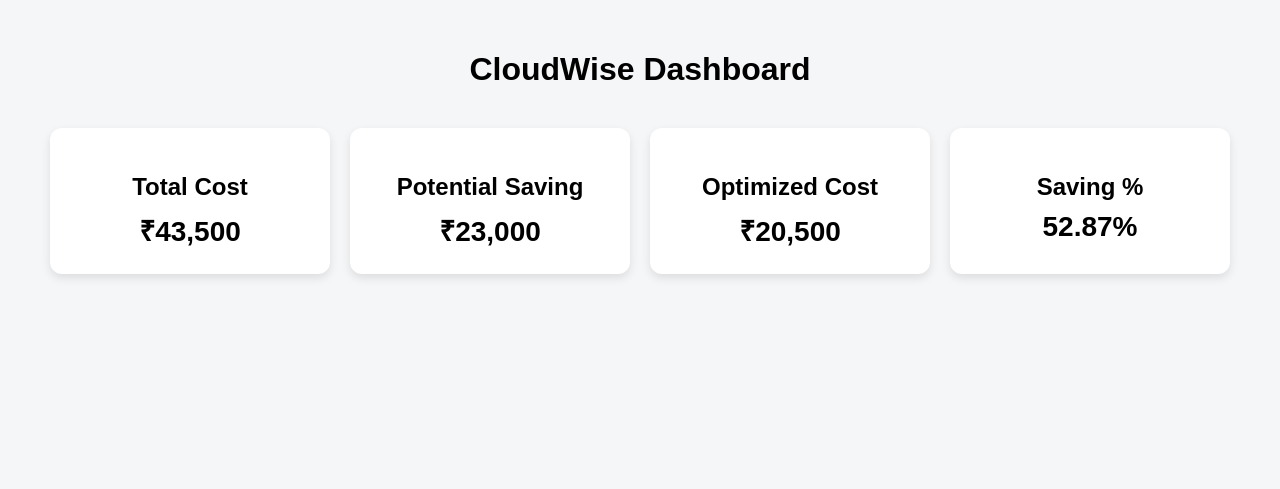
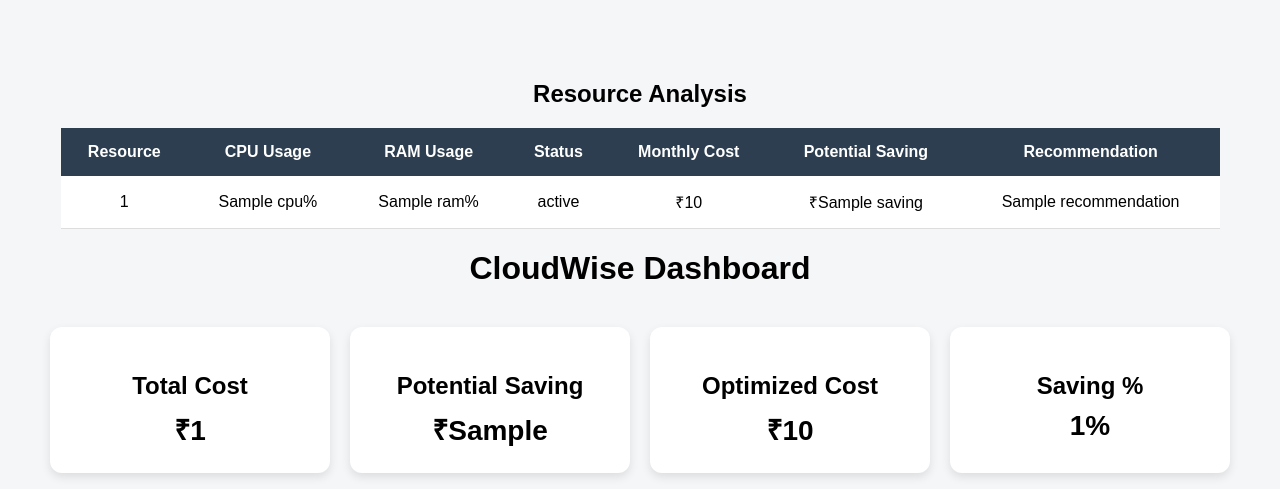
Before and after one commit to manav-jagtap/CloudWise, a Django app: template dashboard/templates/dashboard/home.html in a window 1280 px wide. Shown: the top 489 px of the page. Run offline with Django 5.2, Linux system fonts and the light colour scheme; the template is opened without the code that fills it: most values are stand-ins (such as "Sample title", 1, 10 or a date in 2020).

Commit message:
Added dynamic resource analysis dashboard

```diff
--- a/dashboard/templates/dashboard/home.html
+++ b/dashboard/templates/dashboard/home.html
@@ -4,6 +4,8 @@
     <title>CloudWise Dashboard</title>
 
     <style>
+
+
         body {
             font-family: Arial, sans-serif;
             background-color: #f4f6f8;
@@ -40,9 +42,87 @@
             font-size: 28px;
             font-weight: bold;
         }
+        .table-title {
+    text-align: center;
+    margin-top: 50px;
+}
+
+.table-container {
+    width: 95%;
+    margin: 20px auto;
+    overflow-x: auto;
+}
+
+table {
+    width: 100%;
+    border-collapse: collapse;
+    background: white;
+    box-shadow: 0 4px 10px rgba(0,0,0,0.1);
+}
+
+th {
+    padding: 15px;
+    background: #2c3e50;
+    color: white;
+}
+
+td {
+    padding: 15px;
+    text-align: center;
+    border-bottom: 1px solid #ddd;
+}
+
+tr:hover {
+    background: #f5f5f5;
+}
+
     </style>
 </head>
+<h2 class="table-title">Resource Analysis</h2>
 
+<div class="table-container">
+
+    <table>
+
+        <thead>
+            <tr>
+                <th>Resource</th>
+                <th>CPU Usage</th>
+                <th>RAM Usage</th>
+                <th>Status</th>
+                <th>Monthly Cost</th>
+                <th>Potential Saving</th>
+                <th>Recommendation</th>
+            </tr>
+        </thead>
+
+        <tbody>
+
+            {% for resource in resources %}
+
+            <tr>
+                <td>{{ resource.id }}</td>
+
+                <td>{{ resource.cpu }}%</td>
+
+                <td>{{ resource.ram }}%</td>
+
+                <td>{{ resource.status }}</td>
+
+                <td>₹{{ resource.cost }}</td>
+
+                <td>₹{{ resource.saving }}</td>
+
+                <td>{{ resource.recommendation }}</td>
+            </tr>
+
+            {% endfor %}
+
+        </tbody>
+
+    </table>
+
+</div>
 <body>
 
     <h1>CloudWise Dashboard</h1>
@@ -51,22 +131,22 @@
 
         <div class="card">
             <h2>Total Cost</h2>
-            <div class="value">₹43,500</div>
+            <div class="value">₹{{ total_cost }}</div>
         </div>
 
         <div class="card">
             <h2>Potential Saving</h2>
-            <div class="value">₹23,000</div>
+            <div class="value">₹{{ potential_saving }}</div>
         </div>
 
         <div class="card">
             <h2>Optimized Cost</h2>
-            <div class="value">₹20,500</div>
+            <div class="value">₹{{ optimized_cost }}</div>
         </div>
 
         <div class="card">
             <h2>Saving %</h2>
-            <div class="value">52.87%</div>
+            <div class="value">{{ saving_percentage }}%</div>
         </div>
 
     </div>
```
Also changed, not shown: dashboard/views.py (+35 -1 lines).
